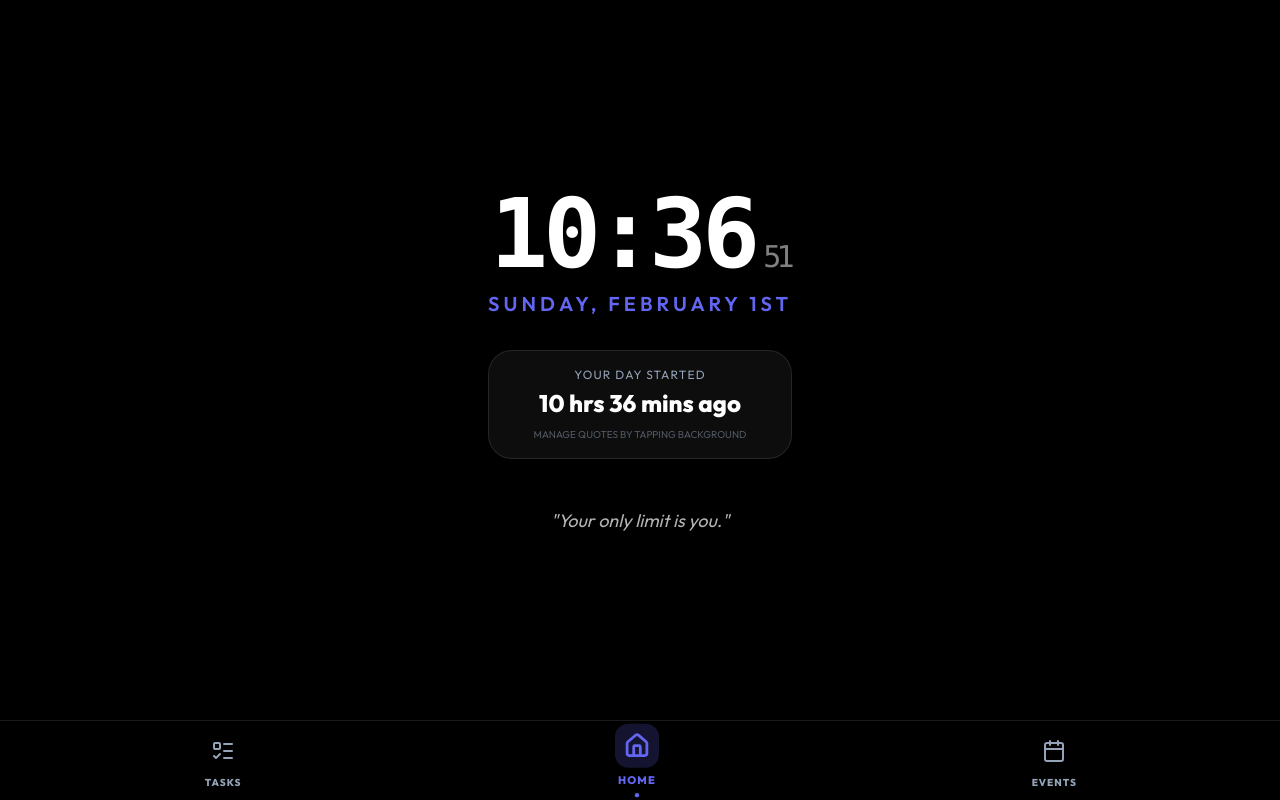
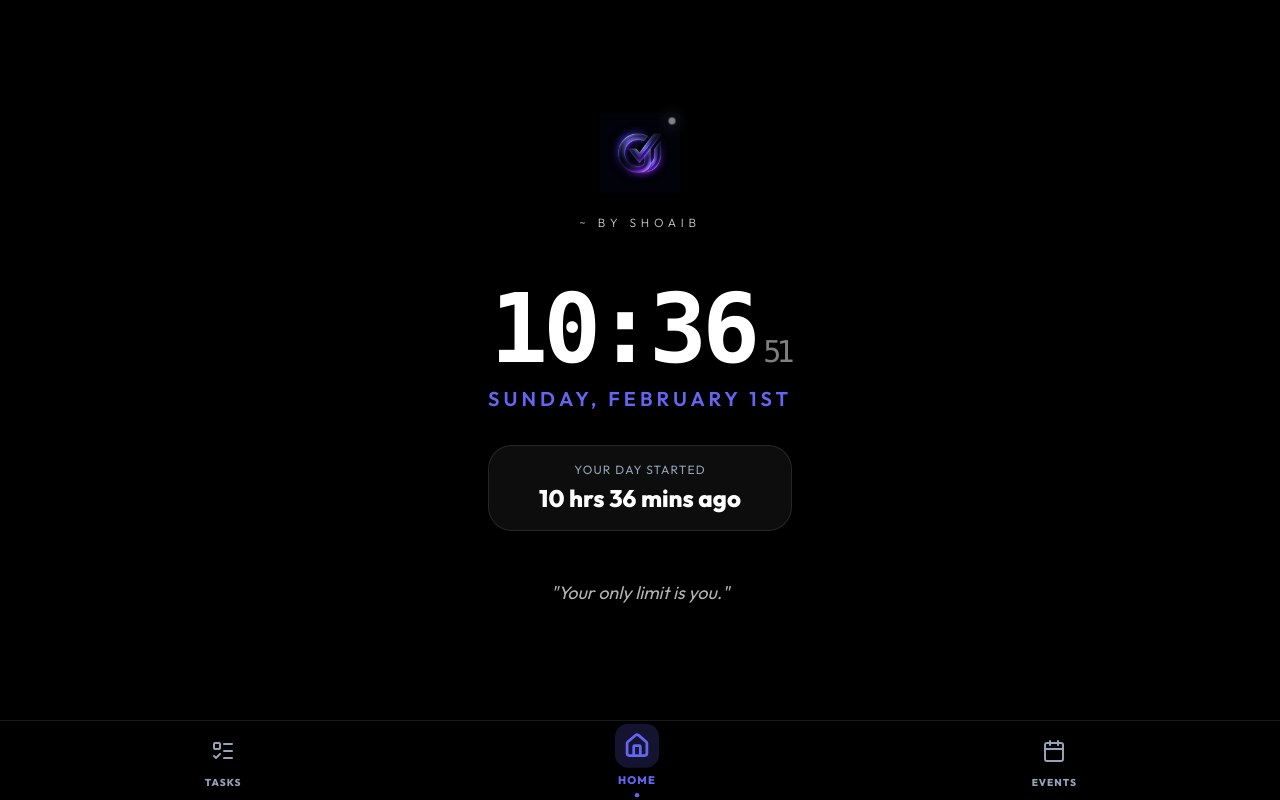
Before and after one commit to shoaib39011/GOT-u, a React (Vite) app: page / in a window 1280 px wide. Built offline with nearby package versions, Linux system fonts and the light colour scheme.

Commit message:
feat: add luxury logo with blink effect and shoaib signature

```diff
--- a/src/components/Home.jsx
+++ b/src/components/Home.jsx
@@ -75,11 +75,26 @@ export default function Home() {
                 </h2>
             </motion.div>
 
+            {/* Logo and Signature */}
+            <motion.div
+                initial={{ opacity: 0, y: -20 }}
+                animate={{ opacity: 1, y: 0 }}
+                className="mb-12 flex flex-col items-center gap-4"
+            >
+                <div className="logo-container">
+                    <img src="/src/assets/logo.png" alt="GOT u Logo" className="w-20 h-20 object-contain drop-shadow-2xl" />
+                    <div className="logo-blink-dot"></div>
+                </div>
+                <div className="dusty-container">
+                    <span className="dusty-text animate-dusty">~ By Shoaib</span>
+                </div>
+            </motion.div>
+
             {/* Animated Time Section */}
             <motion.div
-                initial={{ y: 100, opacity: 0 }}
+                initial={{ y: 50, opacity: 0 }}
                 animate={{ y: 0, opacity: 1 }}
-                transition={{ duration: 1, ease: "easeOut" }}
+                transition={{ delay: 0.3, duration: 1, ease: "easeOut" }}
                 className="space-y-4"
             >
                 <div className="flex flex-col items-center">
@@ -99,14 +114,13 @@ export default function Home() {
                 <motion.div
                     initial={{ opacity: 0 }}
                     animate={{ opacity: 1 }}
-                    transition={{ delay: 0.5 }}
+                    transition={{ delay: 0.8 }}
                     className="glass-card px-6 py-4 mt-8 flex flex-col items-center"
                 >
                     <span className="text-xs uppercase tracking-widest text-text-dim">Your day started</span>
                     <div className="text-2xl font-bold mt-1">
                         {hrs} hrs {mins} mins ago
                     </div>
-                    <div className="text-[10px] text-text-dim mt-2 opacity-50">MANAGE QUOTES BY TAPPING BACKGROUND</div>
                 </motion.div>
             </motion.div>
 
--- a/src/index.css
+++ b/src/index.css
@@ -72,3 +72,82 @@ body {
   background: var(--glass-border);
   border-radius: 10px;
 }
+
+/* Logo Edge Blink */
+@keyframes edge-blink {
+
+  0%,
+  100% {
+    opacity: 0.3;
+    transform: scale(1);
+  }
+
+  50% {
+    opacity: 1;
+    transform: scale(1.5);
+    box-shadow: 0 0 20px var(--primary);
+  }
+}
+
+.logo-container {
+  position: relative;
+  display: inline-block;
+}
+
+.logo-blink-dot {
+  position: absolute;
+  width: 6px;
+  height: 6px;
+  background: white;
+  border-radius: 50%;
+  top: 5px;
+  right: 5px;
+  animation: edge-blink 2.5s infinite ease-in-out;
+  box-shadow: 0 0 10px white;
+}
+
+/* Dusty Powder Text Animation */
+.dusty-text {
+  font-family: 'Outfit', sans-serif;
+  font-weight: 300;
+  font-size: 0.75rem;
+  letter-spacing: 0.4em;
+  text-transform: uppercase;
+  color: rgba(255, 255, 255, 0.8);
+  position: relative;
+  display: inline-block;
+}
+
+@keyframes dusty-sweep {
+  0% {
+    clip-path: inset(0 100% 0 0);
+    opacity: 0;
+    transform: translateX(-10px);
+    filter: blur(5px);
+  }
+
+  20% {
+    clip-path: inset(0 0 0 0);
+    opacity: 1;
+    transform: translateX(0);
+    filter: blur(0);
+  }
+
+  80% {
+    clip-path: inset(0 0 0 0);
+    opacity: 1;
+    transform: translateX(0);
+    filter: blur(0);
+  }
+
+  100% {
+    clip-path: inset(0 0 0 100%);
+    opacity: 0;
+    transform: translateX(10px);
+    filter: blur(8px);
+  }
+}
+
+.animate-dusty {
+  animation: dusty-sweep 8s ease-in-out infinite;
+}
```
Also changed, not shown: src/assets/logo.png (added).
